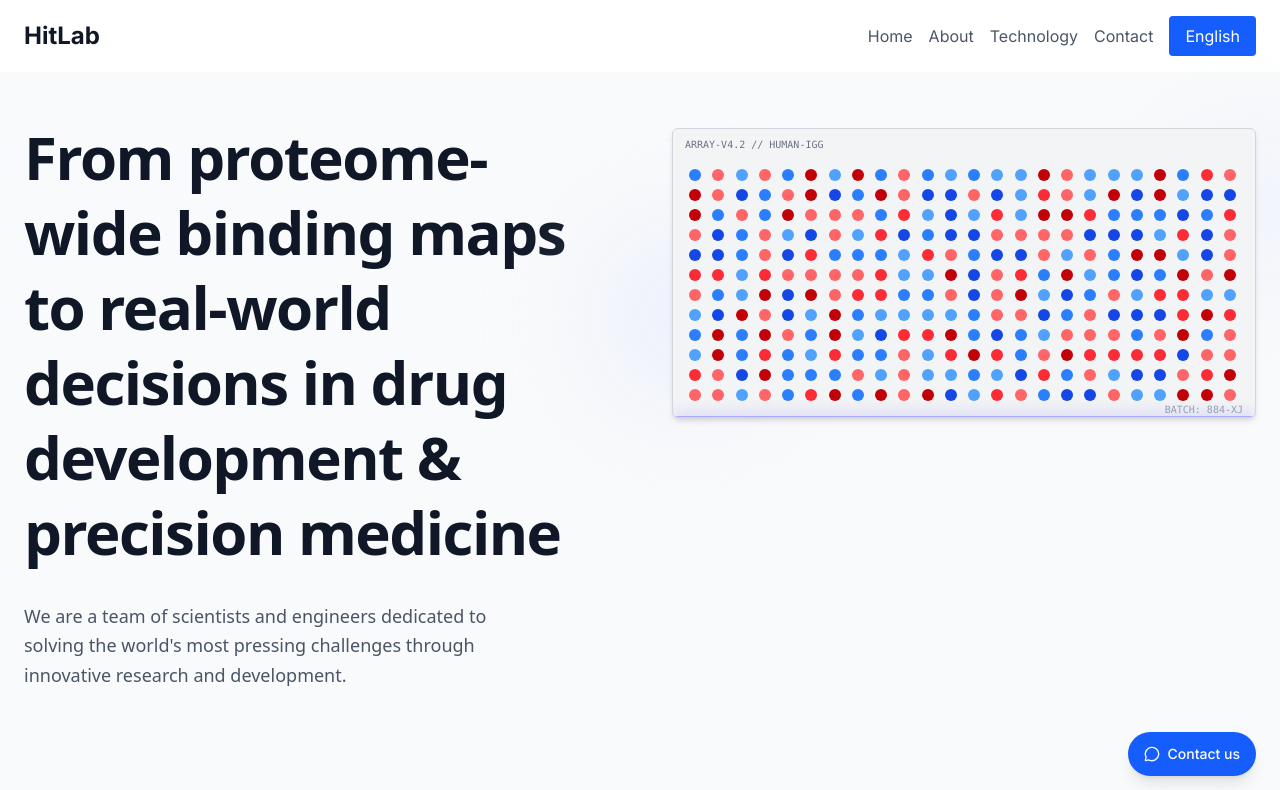
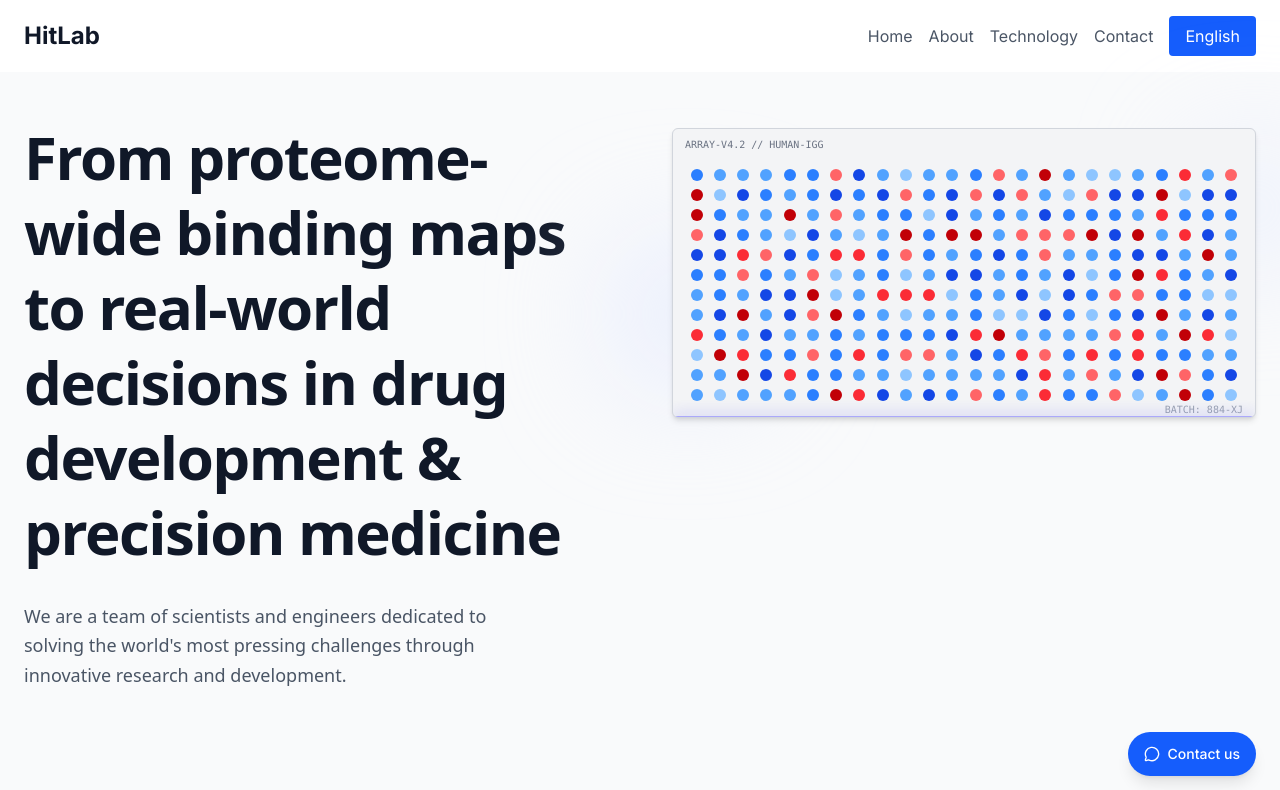
Before and after one commit to vishxrad/hitlab-website, a Next.js app: page / in a window 1280 px wide. Shown: the top 790 px of the page. Built offline with nearby package versions, Linux system fonts and the light colour scheme.

Commit message:
improved array

```diff
--- a/components/MicroarrayChip.tsx
+++ b/components/MicroarrayChip.tsx
@@ -10,72 +10,160 @@ type Protein = {
   entrez: string | null;
 };
 
+type SpotStatus = "strong" | "moderate" | "weak" | "failed";
+
+type SpotWithMetadata = {
+  protein: Protein | null;
+  type: "red" | "green";
+  status: SpotStatus;
+  bindingPercent: number; // 0-100
+};
+
+const ProteinHoverCard = ({
+  protein,
+  status,
+  bindingPercent,
+}: {
+  protein: Protein;
+  status: SpotStatus;
+  bindingPercent: number;
+}) => {
+  const isFailure = status === "failed";
+  return (
+    <div className="pointer-events-none fixed z-40 -translate-x-1/2 -translate-y-full whitespace-nowrap rounded-md bg-slate-900 px-3 py-1.5 text-xs font-medium text-slate-100 shadow-lg ring-1 ring-slate-700/80">
+      <div className="flex items-center gap-2">
+        <span
+          className={`h-1.5 w-1.5 rounded-full shadow-[0_0_8px_rgba(52,211,153,0.8)] ${
+            isFailure ? "bg-red-400 shadow-[0_0_8px_rgba(248,113,113,0.9)]" : "bg-emerald-400"
+          }`}
+        />
+        <span className="font-semibold tracking-wide">
+          {protein.gene}
+        </span>
+      </div>
+      <div className="mt-0.5 flex flex-col gap-0.5 text-[10px] text-slate-300/90">
+        <div className="flex gap-3">
+          <span>UniProt: {protein.uniprot ?? "N/A"}</span>
+          <span>Entrez: {protein.entrez ?? "N/A"}</span>
+        </div>
+        <div className="flex items-center gap-2">
+          <span
+            className={`inline-flex items-center rounded-sm px-1.5 py-0.5 text-[9px] font-semibold uppercase tracking-wide ${
+              isFailure
+                ? "bg-red-500/20 text-red-300 ring-1 ring-red-500/40"
+                : "bg-emerald-500/15 text-emerald-300 ring-1 ring-emerald-500/40"
+            }`}
+          >
+            {isFailure ? "Low binding" : "Strong binding"}
+          </span>
+          <span className="text-slate-300/80">
+            Signal: {bindingPercent}%
+          </span>
+        </div>
+      </div>
+    </div>
+  );
+};
+
 const ProteinSpot = ({
   protein,
-  initialType,
+  status,
+  bindingPercent,
 }: {
   protein: Protein | null;
-  initialType: "red" | "green";
+  status: SpotStatus;
+  bindingPercent: number;
 }) => {
   const [isHovered, setIsHovered] = useState(false);
+  const [mousePos, setMousePos] = useState<{ x: number; y: number } | null>(
+    null
+  );
 
-  // More realistic, less vibrant colors
+  // More realistic, less vibrant colors linked to status
   const getBaseColor = () => {
     const intensity = Math.random();
-    if (initialType === 'red') {
-      if (intensity > 0.7) return 'bg-red-700';
-      if (intensity > 0.4) return 'bg-red-500';
-      return 'bg-red-400';
-    } else {
-      if (intensity > 0.7) return 'bg-blue-700';
-      if (intensity > 0.4) return 'bg-blue-500';
-      return 'bg-blue-400';
+    if (status === "failed") {
+      // Visually highlight failed spots as red regardless of channel
+      if (intensity > 0.7) return "bg-red-700";
+      if (intensity > 0.4) return "bg-red-500";
+      return "bg-red-400";
     }
+    if (status === "strong" || status === "moderate") {
+      // Good binding: blue channel
+      if (intensity > 0.7) return "bg-blue-700";
+      if (intensity > 0.4) return "bg-blue-500";
+      return "bg-blue-400";
+    }
+    // weak but not completely failed: dimmer blue
+    if (intensity > 0.7) return "bg-blue-500";
+    if (intensity > 0.4) return "bg-blue-400";
+    return "bg-blue-300";
   };
 
-  const baseColorClass = useMemo(getBaseColor, [initialType]);
+  const baseColorClass = useMemo(getBaseColor, [status]);
+
+  const handleMouseMove = (event: React.MouseEvent<HTMLDivElement>) => {
+    const rect = event.currentTarget.getBoundingClientRect();
+    setMousePos({ x: rect.left + rect.width / 2, y: rect.top });
+  };
 
   return (
     <div
+      className="relative flex items-center justify-center"
       onMouseEnter={() => setIsHovered(true)}
-      onMouseLeave={() => setIsHovered(false)}
+      onMouseLeave={() => {
+        setIsHovered(false);
+        setMousePos(null);
+      }}
+      onMouseMove={handleMouseMove}
+    >
+      {protein && isHovered && mousePos && (
+        <div
+          style={{ left: mousePos.x, top: mousePos.y }}
+        >
+            <ProteinHoverCard
+              protein={protein}
+              status={status}
+              bindingPercent={bindingPercent}
+            />
+        </div>
+      )}
+      <div
         className={`
           w-3 h-3 rounded-full
-        transition-all duration-200 ease-in-out
+          transition-transform transition-shadow duration-200 ease-out
           ${
             isHovered
-            ? "cursor-crosshair scale-150 ring-2 ring-offset-2 ring-offset-gray-100 ring-blue-500 z-10"
+              ? "cursor-crosshair scale-150 shadow-[0_0_8px_rgba(56,189,248,0.8)] ring-2 ring-offset-2 ring-offset-gray-100 ring-blue-500 z-10"
               : "cursor-pointer"
           }
           ${baseColorClass}
         `}
-      title={
-        protein
-          ? `${protein.gene} (UniProt: ${protein.uniprot ?? "N/A"}, Entrez: ${
-              protein.entrez ?? "N/A"
-            })`
-          : "Protein spot on the microarray."
-      }
       />
+    </div>
   );
 };
 
 const MicroarrayChip = () => {
-  const gridData = useMemo(() => {
+  const gridData = useMemo<SpotWithMetadata[]>(() => {
     const rows = 12;
     const cols = 24;
     const totalSpots = rows * cols;
 
     const proteinList = (proteins as Protein[]).filter((p) => !!p.gene);
 
-    const spots: { protein: Protein | null; type: "red" | "green" }[] = [];
+    const spots: SpotWithMetadata[] = [];
 
     for (let i = 0; i < totalSpots; i++) {
       const type = Math.random() > 0.5 ? "red" : "green";
       const protein = proteinList.length
         ? proteinList[i % proteinList.length]
         : null;
-      spots.push({ protein, type });
+      const bindingPercent = Math.round(Math.random() * 100);
+      // Roughly 15% of spots are "failed" / low binding
+      const status: SpotStatus = bindingPercent < 25 ? "failed" : bindingPercent < 50 ? "weak" : bindingPercent < 80 ? "moderate" : "strong";
+
+      spots.push({ protein, type, status, bindingPercent });
     }
     return spots;
   }, []);
@@ -108,7 +196,8 @@ const MicroarrayChip = () => {
             <ProteinSpot
               key={index}
               protein={spot.protein}
-              initialType={spot.type}
+              status={spot.status}
+              bindingPercent={spot.bindingPercent}
             />
           ))}
         </div>
```
Lines whose indentation alone changed are shown as unchanged.
